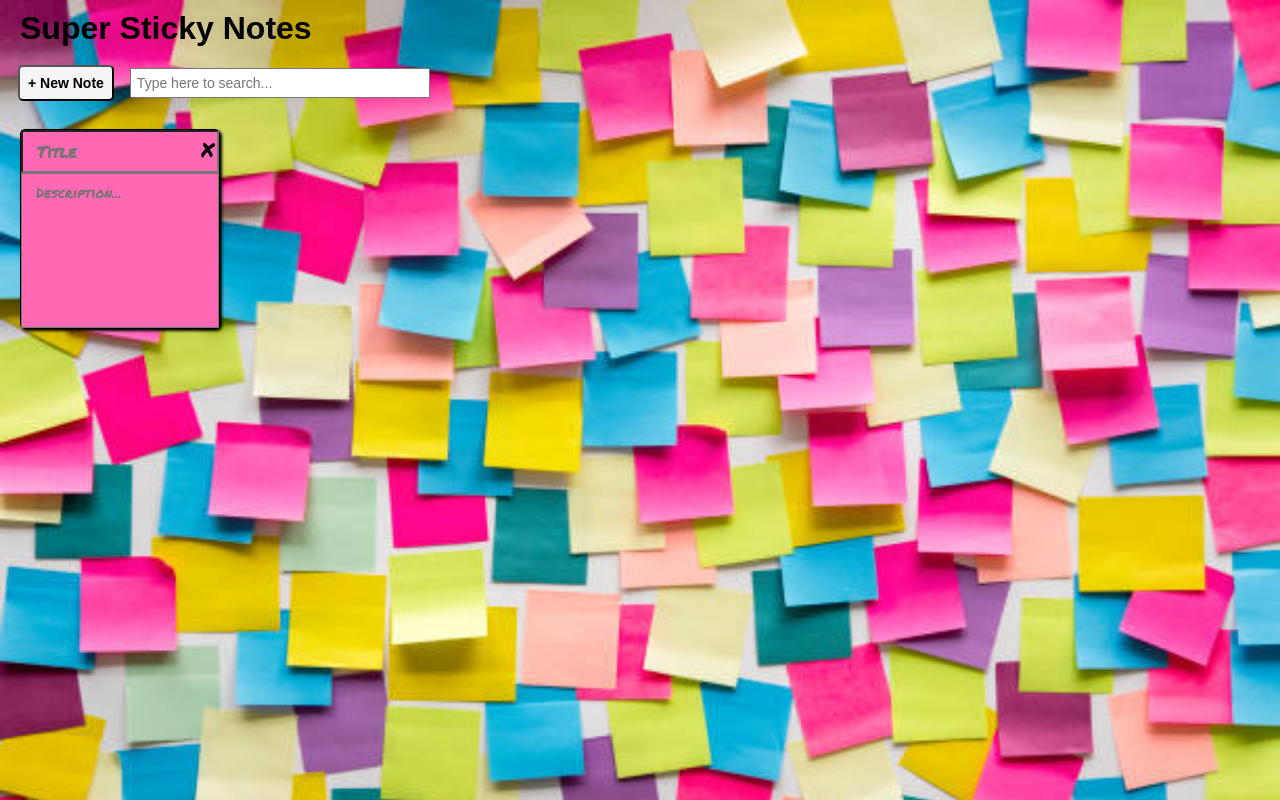
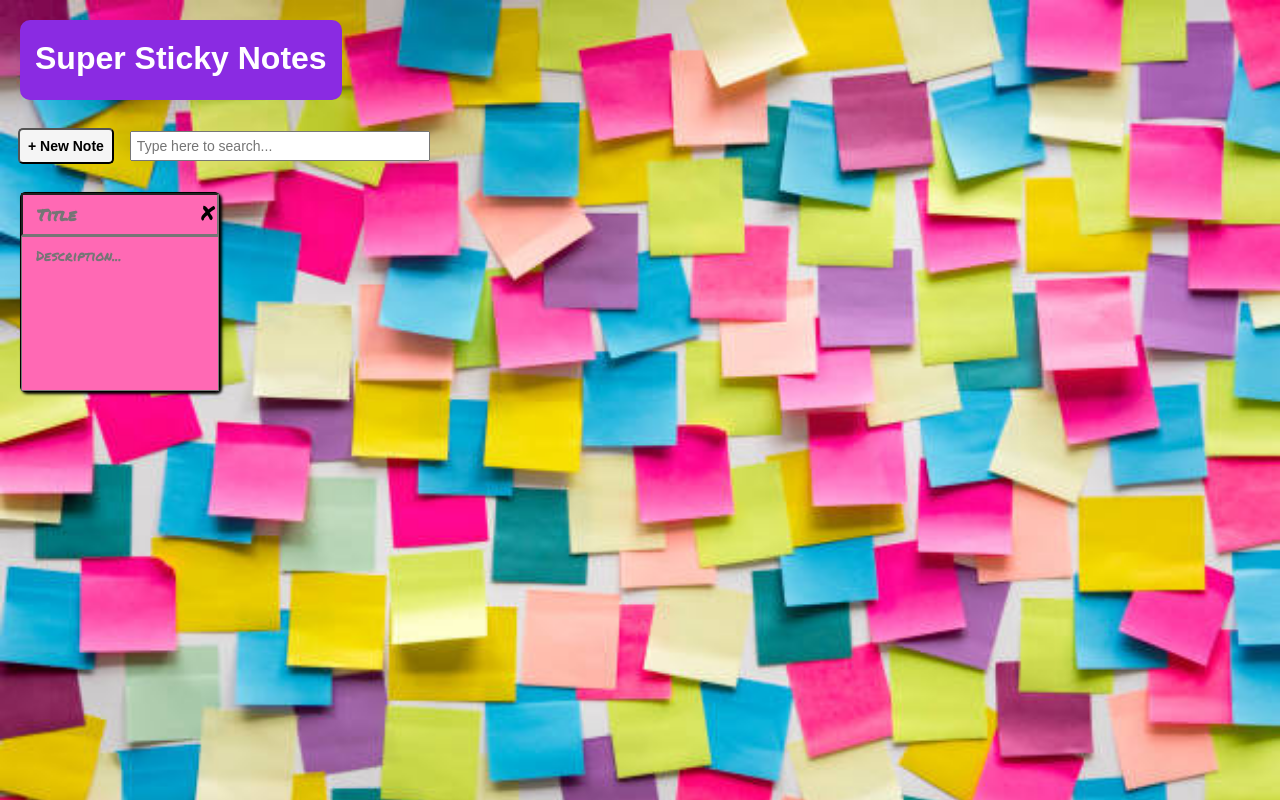
Before and after one commit to alissa-17/stickyNoteUi, a React (Create React App) app: page / in a window 1280 px wide. Built offline with nearby package versions, Linux system fonts and the light colour scheme.

Commit message:
edited app-header__title

```diff
--- a/src/index.css
+++ b/src/index.css
@@ -27,8 +27,14 @@ textarea {
 }
 
 .app-header__title {
-  margin: 10px 20px 0px;
+  margin: 20px;
+  padding: 20px 15px;
   font-family: Arial, sans-serif;
+  background-color: blueviolet;
+  color: white;
+  height: 5rem;
+  width: fit-content;
+  border-radius: 10px;
 }
 
 .app-header__controls {
```
